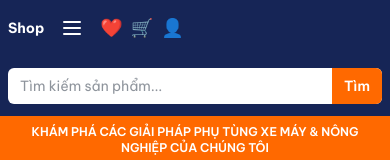
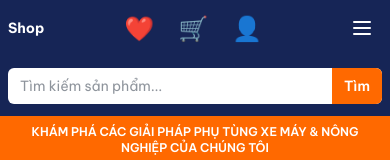
Before and after one commit to 123khanh11/app-quan-ly, a React (Vite) app: page / in a window 390 px wide. Shown: the top 160 px of the page. Built offline with nearby package versions, Linux system fonts and the light colour scheme; no server answers; the database is empty.

Commit message:
fix: redistribute mobile header icons - center icons evenly between logo and hamburger menu

```diff
--- a/src/app/components/layout/ShopHeader.tsx
+++ b/src/app/components/layout/ShopHeader.tsx
@@ -92,8 +92,8 @@ export function ShopHeader({ onNavigate, onSelectCategory }: { onNavigate?: (pag
     <div className="w-full">
       {/* Mobile: Header Row 1 - Logo + Hamburger + Icons */}
       <div className="flex bg-blue-950 text-white py-2 px-2 w-full md:hidden">
-        <div className="flex items-center justify-between gap-2">
-          {/* Logo - Mobile Small */}
+        <div className="flex items-center justify-between gap-2 w-full">
+          {/* Left: Logo */}
           <a href="/" className="flex items-center flex-shrink-0">
             {shopInfo?.logo_url ? (
               <img src={shopInfo.logo_url} alt={shopInfo?.shop_name} className="h-12 w-auto object-contain" />
@@ -104,21 +104,13 @@ export function ShopHeader({ onNavigate, onSelectCategory }: { onNavigate?: (pag
             )}
           </a>
 
-          {/* Hamburger Menu */}
-          <button
-            onClick={() => setMobileMenuOpen(!mobileMenuOpen)}
-            className="p-2 hover:bg-blue-800 rounded transition-colors"
-          >
-            {mobileMenuOpen ? <X size={24} /> : <Menu size={24} />}
-          </button>
-
-          {/* Icons - RIGHT (Mobile) */}
-          <div className="flex items-center gap-2">
+          {/* Center: Icons - Distributed Evenly */}
+          <div className="flex items-center justify-center flex-1 gap-6 px-2">
             {/* Favorites */}
             <button onClick={() => onNavigate?.('favorites')} className="relative flex flex-col items-center gap-0.5 hover:opacity-80 cursor-pointer">
-              <span className="text-lg">❤️</span>
+              <span className="text-2xl">❤️</span>
               {favorites.length > 0 && (
-                <span className="absolute -top-2 -right-2 bg-red-500 text-white text-xs rounded-full w-5 h-5 flex items-center justify-center font-bold">
+                <span className="absolute -top-3 -right-3 bg-red-500 text-white text-xs rounded-full w-5 h-5 flex items-center justify-center font-bold">
                   {favorites.length}
                 </span>
               )}
@@ -126,9 +118,9 @@ export function ShopHeader({ onNavigate, onSelectCategory }: { onNavigate?: (pag
 
             {/* Cart */}
             <button onClick={() => onNavigate?.('cart')} className="relative flex flex-col items-center gap-0.5 hover:opacity-80 cursor-pointer">
-              <span className="text-lg">🛒</span>
+              <span className="text-2xl">🛒</span>
               {cartCount > 0 && (
-                <span className="absolute -top-2 -right-2 bg-orange-500 text-white text-xs rounded-full w-5 h-5 flex items-center justify-center font-bold">
+                <span className="absolute -top-3 -right-3 bg-orange-500 text-white text-xs rounded-full w-5 h-5 flex items-center justify-center font-bold">
                   {cartCount}
                 </span>
               )}
@@ -138,17 +130,25 @@ export function ShopHeader({ onNavigate, onSelectCategory }: { onNavigate?: (pag
             {user ? (
               <button onClick={() => onNavigate?.('account')} className="flex flex-col items-center gap-0.5 hover:opacity-80 cursor-pointer">
                 {user.user_metadata?.avatar_url ? (
-                  <img src={user.user_metadata.avatar_url} alt="Avatar" className="w-6 h-6 rounded-full" />
+                  <img src={user.user_metadata.avatar_url} alt="Avatar" className="w-7 h-7 rounded-full" />
                 ) : (
-                  <span className="text-lg">👤</span>
+                  <span className="text-2xl">👤</span>
                 )}
               </button>
             ) : (
               <button onClick={() => onNavigate?.('account')} className="flex flex-col items-center gap-0.5 hover:opacity-80 cursor-pointer">
-                <span className="text-lg">👤</span>
+                <span className="text-2xl">👤</span>
               </button>
             )}
           </div>
+
+          {/* Right: Hamburger Menu */}
+          <button
+            onClick={() => setMobileMenuOpen(!mobileMenuOpen)}
+            className="p-2 hover:bg-blue-800 rounded transition-colors flex-shrink-0"
+          >
+            {mobileMenuOpen ? <X size={24} /> : <Menu size={24} />}
+          </button>
         </div>
       </div>
 
```
